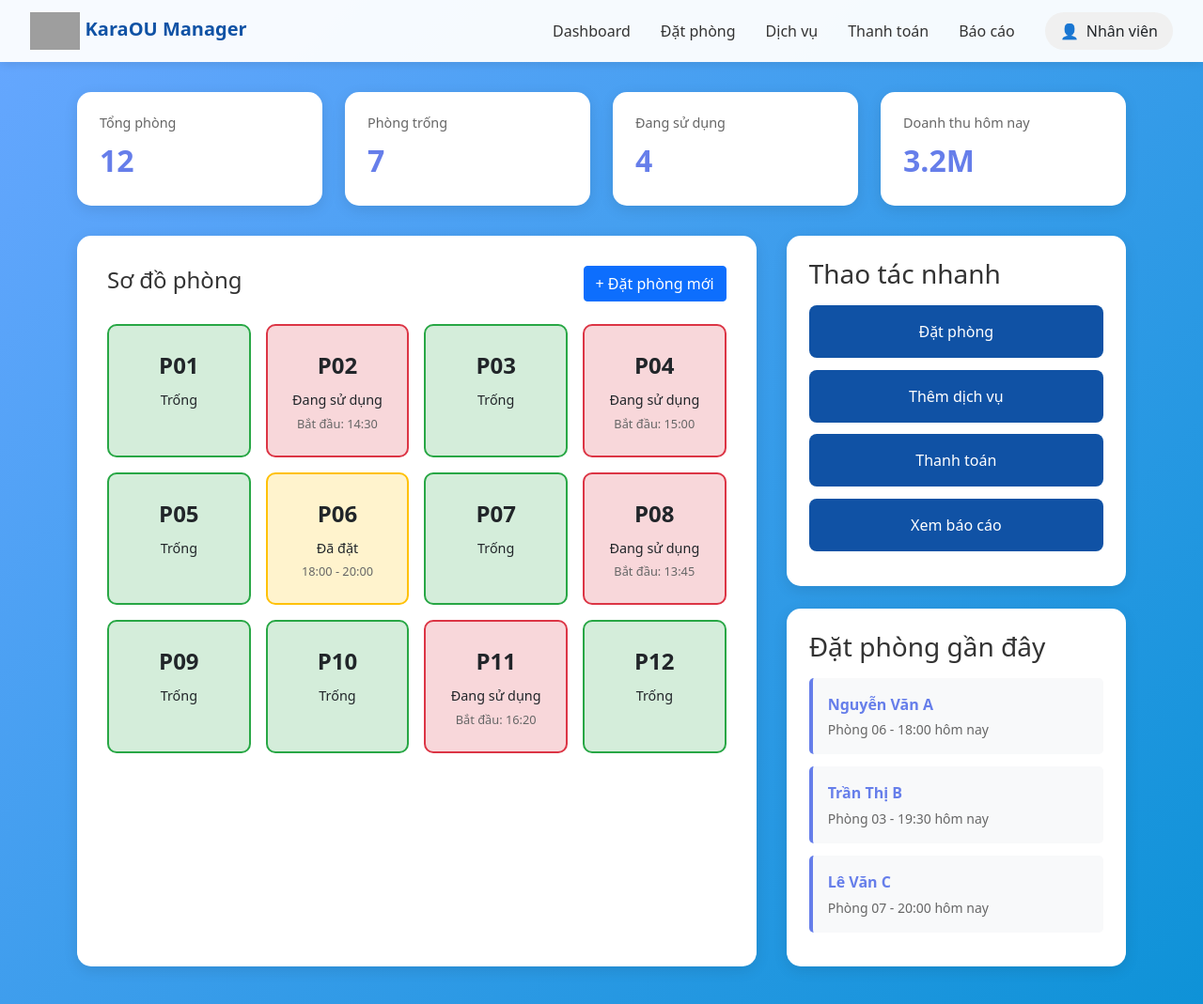
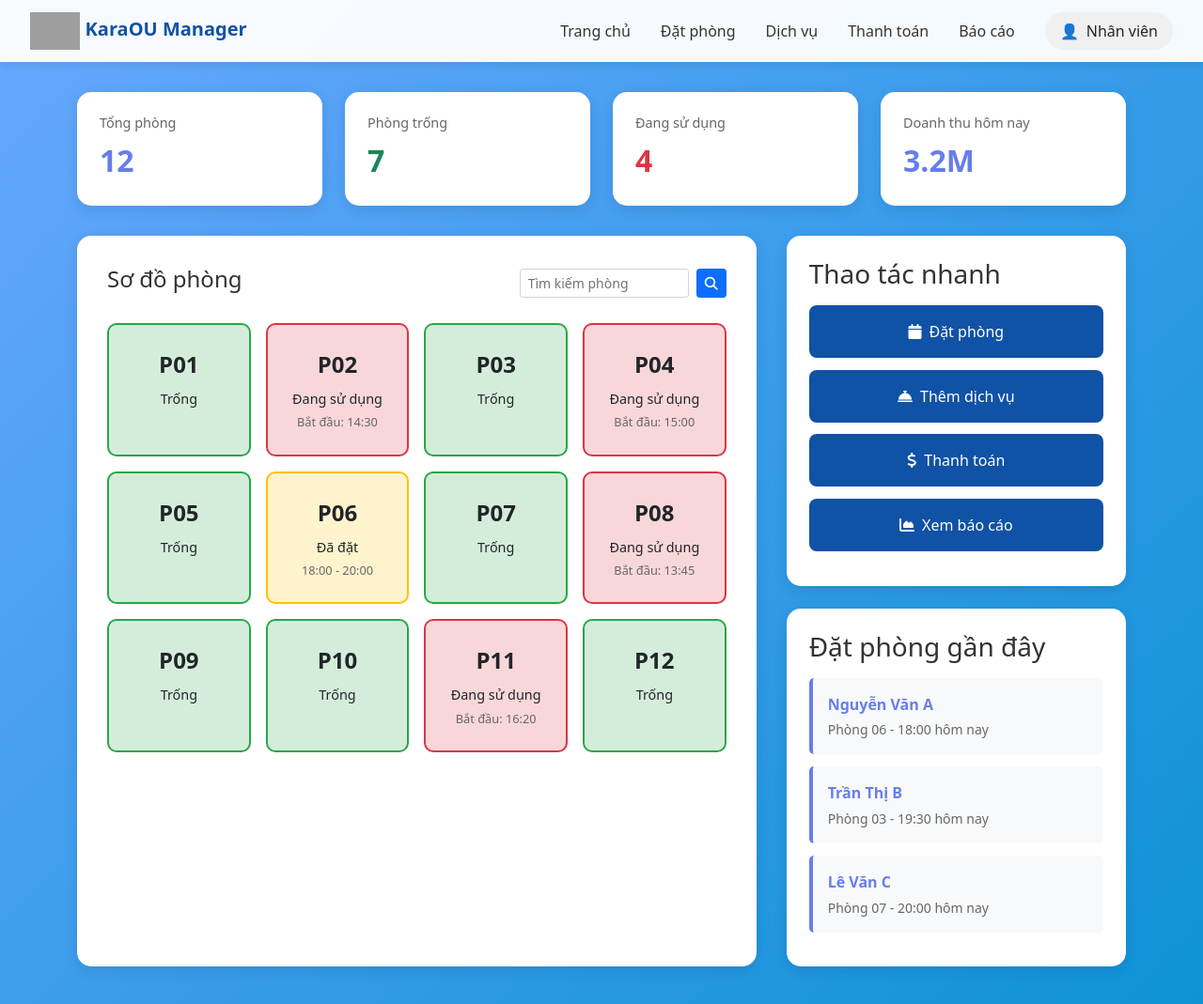
Before and after one commit to num153/KaraokeBookingApp, a Flask app: page / in a window 1280 px wide. Shown: the top 1069 px of the page at 94% size. Run offline with Flask 3, Linux system fonts and the light colour scheme; grey boxes are pictures that could not be loaded.

Commit message:
thêm search, đổi màu

```diff
--- a/karaokeapp/templates/index.html
+++ b/karaokeapp/templates/index.html
@@ -12,11 +12,11 @@
             </div>
             <div class="stat-card">
                 <h3>Phòng trống</h3>
-                <div class="value">7</div>
+                <div class="value text-success">7</div>
             </div>
             <div class="stat-card">
                 <h3>Đang sử dụng</h3>
-                <div class="value">4</div>
+                <div class="value text-danger">4</div>
             </div>
             <div class="stat-card">
                 <h3>Doanh thu hôm nay</h3>
@@ -28,7 +28,11 @@
             <div class="rooms-section">
                 <div class="section-header">
                     <h2>Sơ đồ phòng</h2>
-                    <button class="btn btn-primary" onclick="openBookingModal()">+ Đặt phòng mới</button>
+<!--                        <button class="btn btn-primary" onclick="openBookingModal()">Tìm kiếm</button>-->
+                    <form class="d-flex gap-2" role="search">
+                        <input class="form-control form-control-sm" type="search" placeholder="Tìm kiếm phòng" aria-label="Search" style="width: 180px;">
+                        <button class="btn btn-primary btn-sm" type="submit"><i class="fa-solid fa-magnifying-glass"></i></button>
+                    </form>
                 </div>
                 <div class="rooms-grid">
                     <div class="room-card available" onclick="selectRoom(1)">
@@ -90,10 +94,10 @@
             <div class="sidebar">
                 <div class="quick-actions">
                     <h3>Thao tác nhanh</h3>
-                    <button class="action-btn" onclick="openBookingModal()">Đặt phòng</button>
-                    <button class="action-btn" onclick="openServiceModal()">Thêm dịch vụ</button>
-                    <button class="action-btn" onclick="openPaymentModal()">Thanh toán</button>
-                    <button class="action-btn" onclick="openReportModal()">Xem báo cáo</button>
+                    <button class="action-btn" onclick="openBookingModal()"><i class="fa-solid fa-calendar me-2"></i>Đặt phòng</button>
+                    <button class="action-btn" onclick="openServiceModal()"><i class="fa-solid fa-bell-concierge me-2"></i>Thêm dịch vụ</button>
+                    <button class="action-btn" onclick="openPaymentModal()"><i class="fa-solid fa-dollar-sign me-2"></i></i>Thanh toán</button>
+                    <button class="action-btn" onclick="openReportModal()"><i class="fa-solid fa-chart-area me-2"></i>Xem báo cáo</button>
                 </div>
 
                 <div class="recent-bookings">
--- a/karaokeapp/templates/layout/base.html
+++ b/karaokeapp/templates/layout/base.html
@@ -12,6 +12,8 @@
     <script src="https://cdn.jsdelivr.net/npm/bootstrap@5.0.2/dist/js/bootstrap.bundle.min.js"
             integrity="sha384-MrcW6ZMFYlzcLA8Nl+NtUVF0sA7MsXsP1UyJoMp4YLEuNSfAP+JcXn/tWtIaxVXM"
             crossorigin="anonymous"></script>
+    <link rel="stylesheet" href=
+    "https://cdnjs.cloudflare.com/ajax/libs/font-awesome/6.2.0/css/all.css">
 </head>
 <body>
     {% block header %}
--- a/karaokeapp/templates/layout/header.html
+++ b/karaokeapp/templates/layout/header.html
@@ -1,7 +1,7 @@
 <nav class="navbar">
         <div class="navbar-brand"><img src="{{url_for('static', filename='images/logo_karaOU.png')}}" alt="logo" class="logo"> KaraOU Manager</div>
         <div class="navbar-menu">
-            <a href="#dashboard">Dashboard</a>
+            <a href="#homepage">Trang chủ</a>
             <a href="#booking">Đặt phòng</a>
             <a href="#services">Dịch vụ</a>
             <a href="#payment">Thanh toán</a>
```
